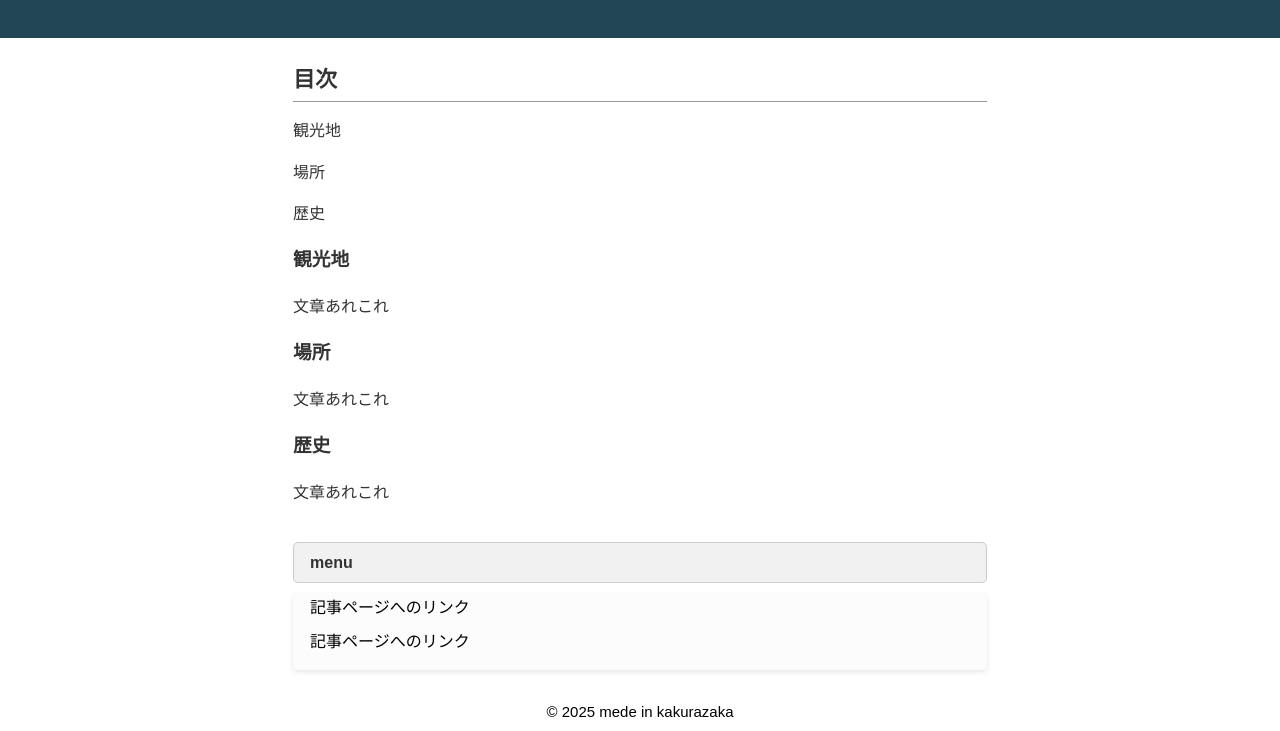
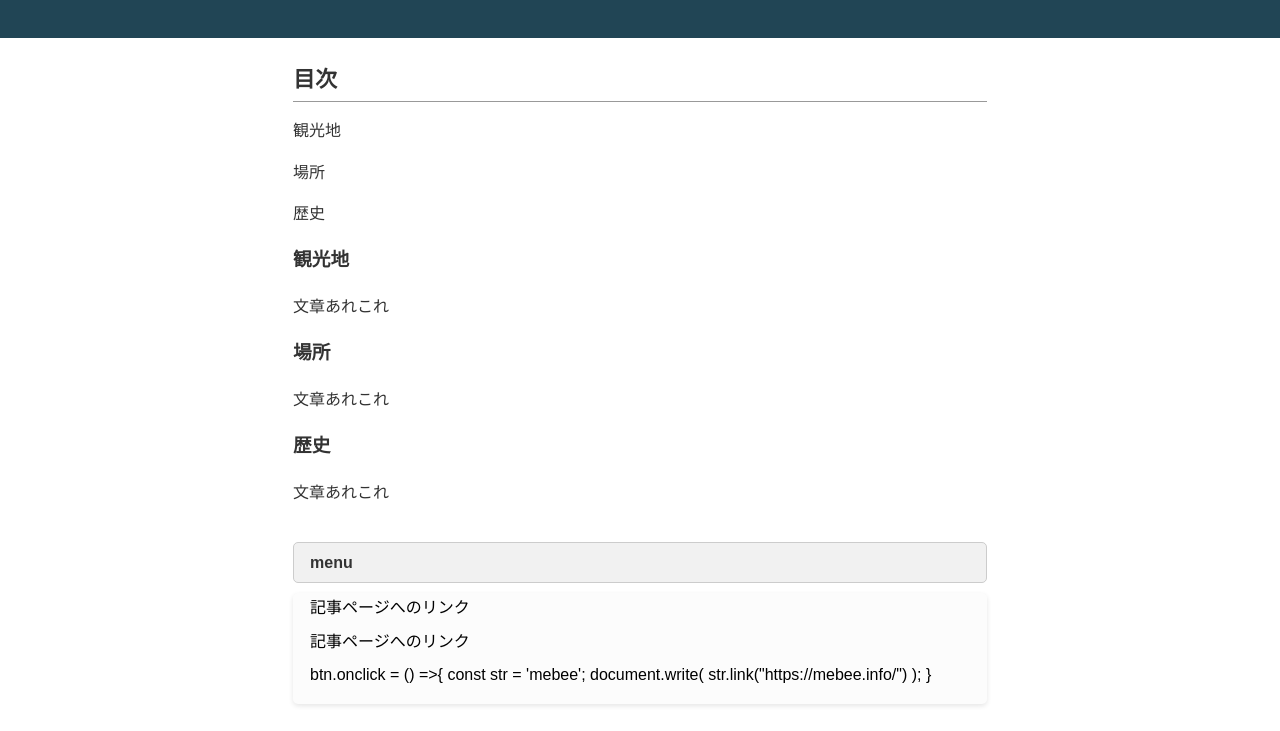
Before and after one commit to Kakurazaka/Kakurazaka.github.io, a plain HTML site: page index.html in a window 1280 px wide. Shown: the part 107-838 px from the top of the page. Drawn offline with Linux system fonts and the light colour scheme.

Commit message:
Update index.html

```diff
--- a/index.html
+++ b/index.html
@@ -35,6 +35,10 @@
 <ul>
 <li>記事ページへのリンク</li>
 <li>記事ページへのリンク</li>
+<li>btn.onclick = () =>{
+    const str = 'mebee';
+    document.write( str.link("https://mebee.info/") );
+}</li>
 </ul>
 </div>
 </div>
```
